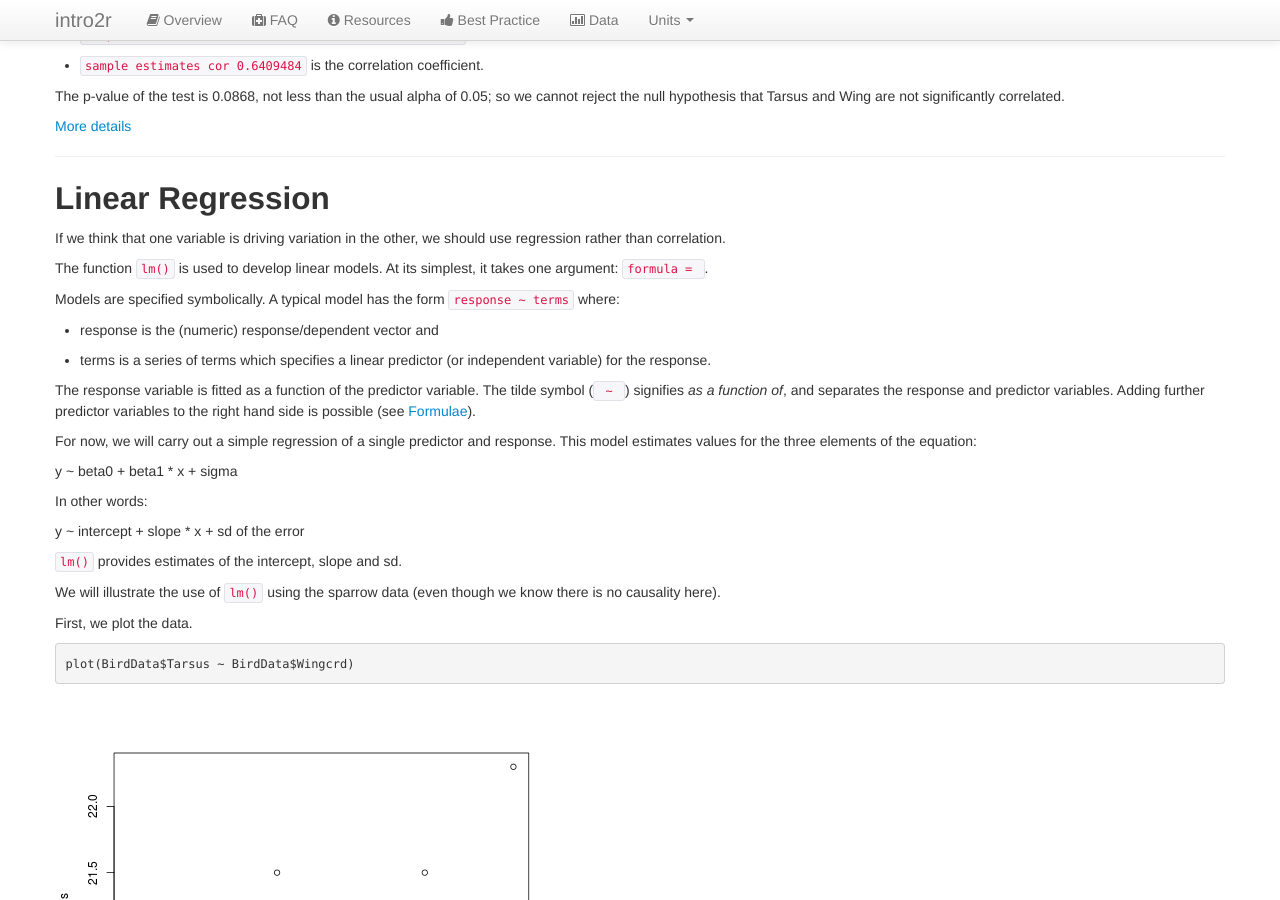
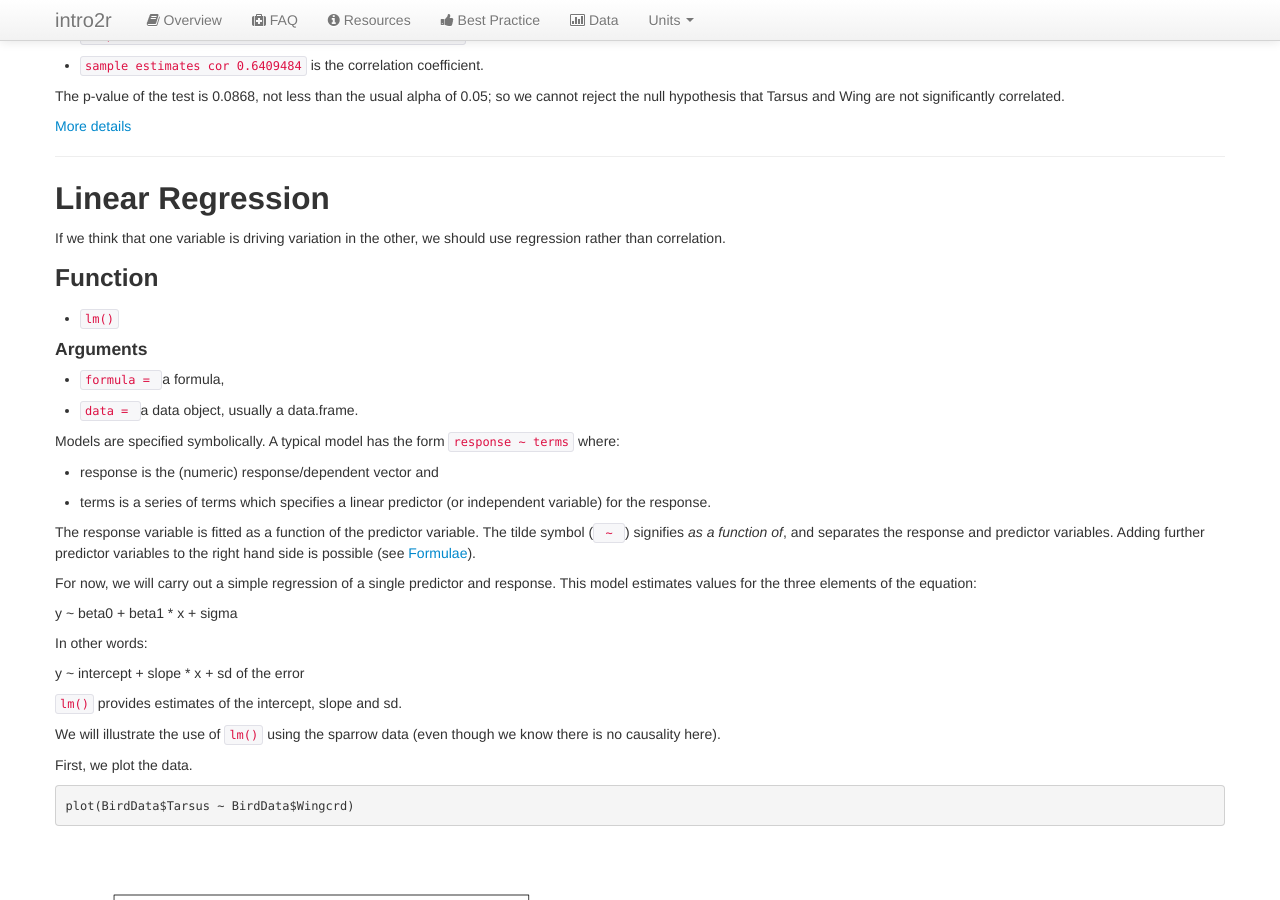
Before and after one commit to intro2r/intro2r, a Jekyll site: the page built from unit4/testing-associations.md, in a window 1280 px wide and 900 px high, scrolled down 4535 px. Built offline with Jekyll 4.4.1, drawn with Linux system fonts in a browser that asks for light colours; some of the changed text lies outside the part shown.

Commit message:
Update testing-associations.md

```diff
--- a/unit4/testing-associations.md
+++ b/unit4/testing-associations.md
@@ -210,7 +210,16 @@ The p-value of the test is 0.0868, not less than the usual alpha of 0.05; so we
 
 If we think that one variable is driving variation in the other, we should use regression rather than correlation.
 
-The function `lm()` is used to develop linear models. At its simplest, it takes one argument: `formula = `.
+### Function
+
+ - `lm()`
+
+#### Arguments
+
+ - `formula = ` a formula,
+
+ - `data = ` a data object, usually a data.frame.
+
 
 Models are specified symbolically. A typical model has the form `response ~ terms` where:
 
@@ -363,4 +374,4 @@ abline(m)
 
 
 
-### `lm()` with a categorical predictor
+### lm() with a categorical predictor
```
Also changed, not shown: other parts of unit4/testing-associations.md (+2 -0 lines).
